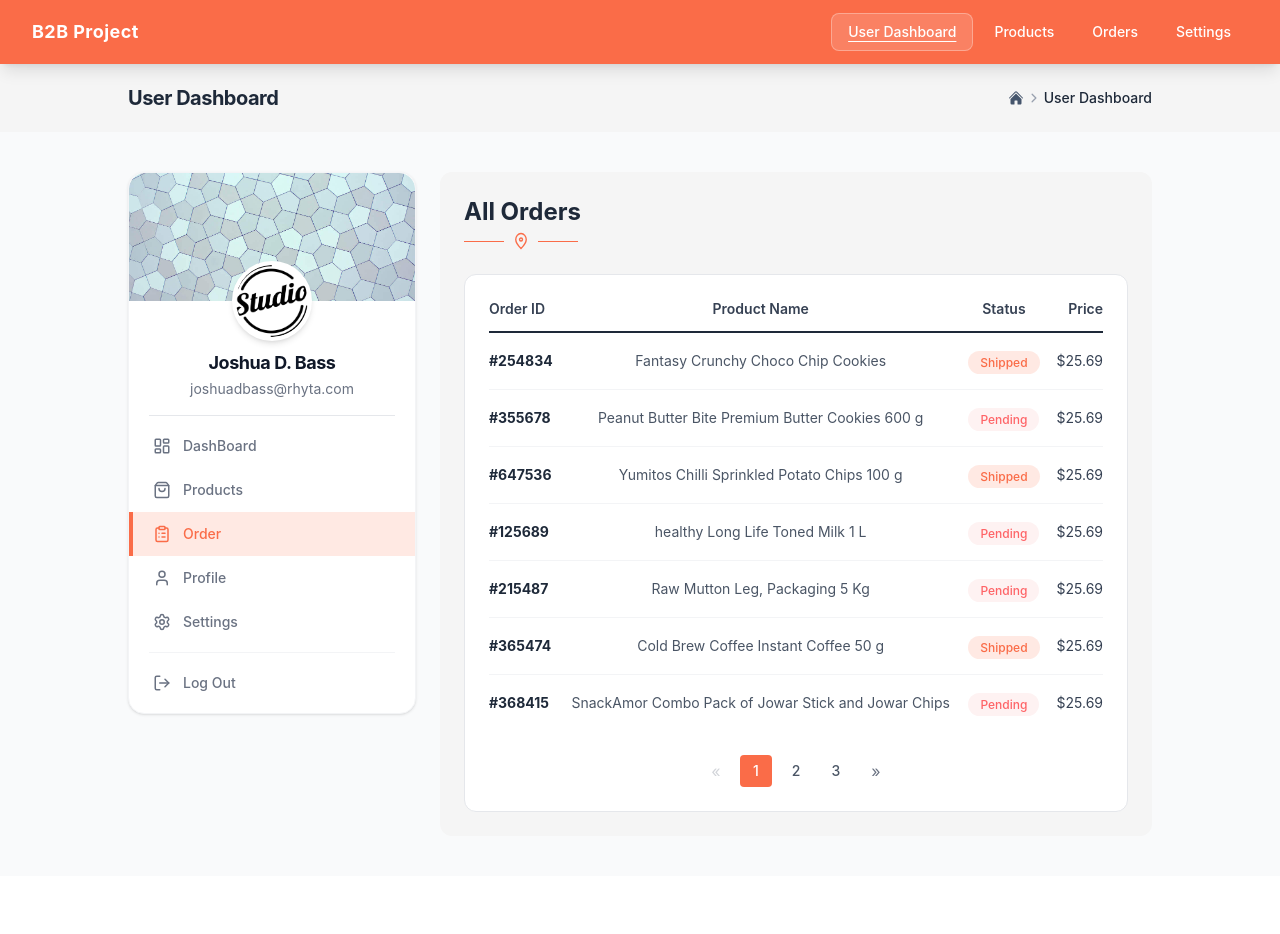
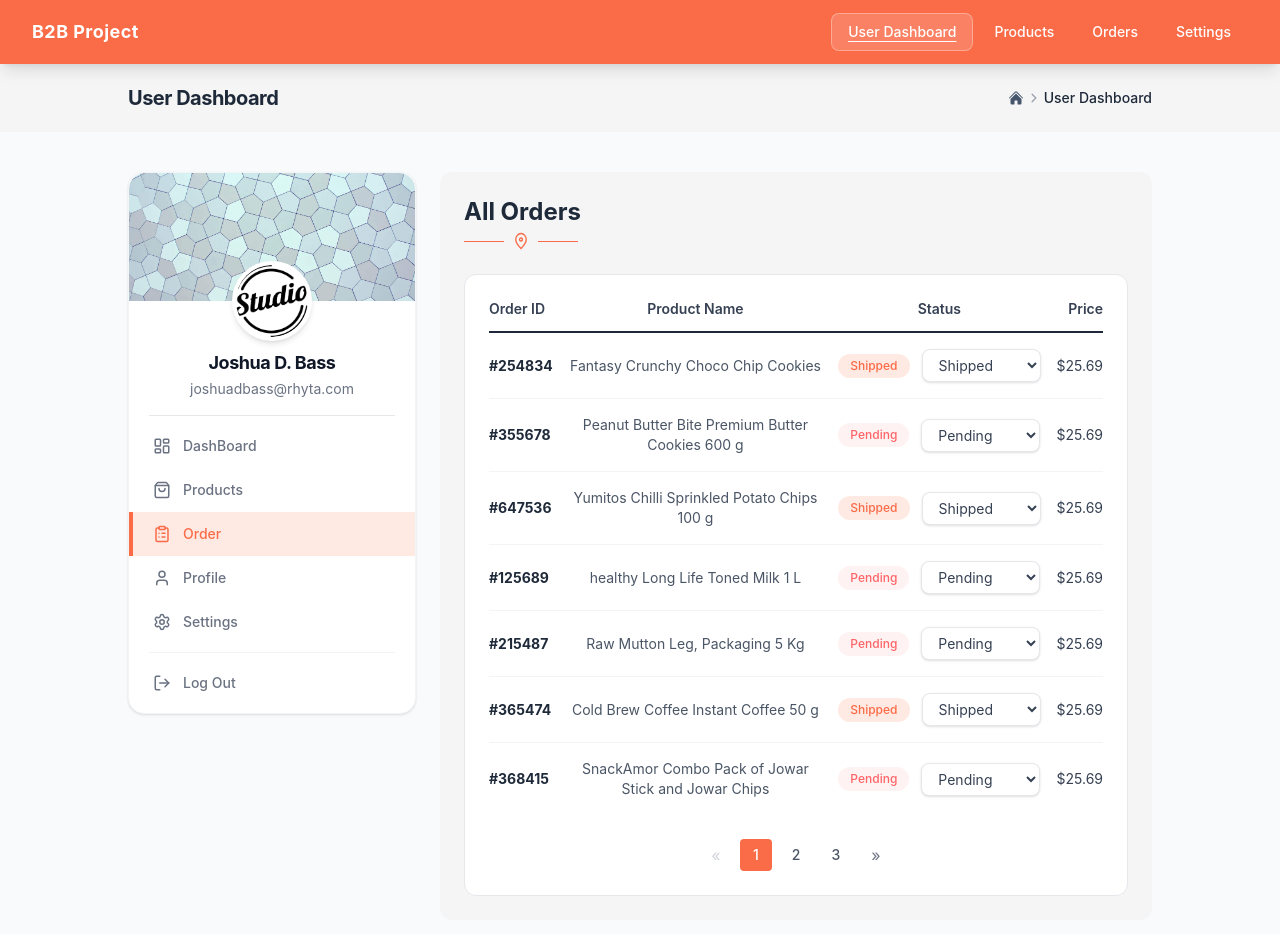
Before and after one commit to morphcodetech/b2b, a React (Vite) app: page /dashboard/order in a window 1280 px wide. Shown: the top 934 px of the page. Before the commit the page ends 876 px from the top, so only its background shows below. Built offline with nearby package versions, Linux system fonts and the light colour scheme.

Commit message:
Order status are now editable

```diff
--- a/src/components/Order/Order.jsx
+++ b/src/components/Order/Order.jsx
@@ -1,11 +1,41 @@
-import React from "react";
-import orderData from "./orderData";
+import React, { useEffect, useState } from "react";
+import orderSeed from "./orderData";
 import OrderHeader from "./OrderHeader";
 import OrderTableHeader from "./OrderTableHeader";
 import OrderTableRow from "./OrderTableRow";
 import OrderPagination from "./OrderPagination";
 
 const Order = () => {
+  const STORAGE_KEY = "b2b.orders.demo.v1";
+
+  const normalizeSeed = (arr) => (arr || []).map((o) => ({ ...o }));
+
+  const [orders, setOrders] = useState(() => {
+    if (typeof window === "undefined") return normalizeSeed(orderSeed);
+
+    try {
+      const raw = window.localStorage.getItem(STORAGE_KEY);
+      if (!raw) return normalizeSeed(orderSeed);
+      const parsed = JSON.parse(raw);
+      if (!Array.isArray(parsed)) return normalizeSeed(orderSeed);
+      return parsed;
+    } catch {
+      return normalizeSeed(orderSeed);
+    }
+  });
+
+  useEffect(() => {
+    try {
+      window.localStorage.setItem(STORAGE_KEY, JSON.stringify(orders));
+    } catch {
+      // Ignore localStorage errors
+    }
+  }, [orders]);
+
+  const handleUpdateStatus = (id, status) => {
+    setOrders((prev) => prev.map((o) => (o.id === id ? { ...o, status } : o)));
+  };
+
   return (
     <div>
       <OrderHeader />
@@ -14,13 +44,14 @@ const Order = () => {
           <table className="w-full">
             <OrderTableHeader />
             <tbody>
-              {orderData.map((o, i) => (
+              {orders.map((o) => (
                 <OrderTableRow
-                  key={i}
+                  key={o.id}
                   id={o.id}
                   product={o.product}
                   status={o.status}
                   price={o.price}
+                  onUpdateStatus={handleUpdateStatus}
                 />
               ))}
             </tbody>
--- a/src/components/Order/OrderStatusBadge.jsx
+++ b/src/components/Order/OrderStatusBadge.jsx
@@ -2,12 +2,18 @@ import React from "react";
 
 const OrderStatusBadge = ({ status }) => {
   const isShipped = status === "Shipped";
+  const isCompleted = status === "Completed";
+  const isPending = status === "Pending";
   return (
     <span
       className={`px-3 py-1 rounded-full text-xs font-medium ${
         isShipped
           ? "bg-[#FA6C48]/15 text-[#FA6C48]"
-          : "bg-red-50 text-red-400"
+          : isCompleted
+          ? "bg-emerald-50 text-emerald-500"
+          : isPending
+          ? "bg-red-50 text-red-400"
+          : "bg-gray-100 text-gray-600"
       }`}
     >
       {status}
--- a/src/components/Order/OrderTableRow.jsx
+++ b/src/components/Order/OrderTableRow.jsx
@@ -1,12 +1,38 @@
 import React from "react";
 import OrderStatusBadge from "./OrderStatusBadge";
 
-const OrderTableRow = ({ id, product, status, price }) => (
+const OrderTableRow = ({
+  id,
+  product,
+  status,
+  price,
+  onUpdateStatus,
+}) => (
   <tr className="border-b border-gray-100 last:border-0 hover:bg-gray-50 transition-colors">
     <td className="py-4 pr-4 text-sm font-bold text-gray-800">{id}</td>
-    <td className="py-4 pr-4 text-sm text-gray-600 text-center">{product}</td>
+    <td className="py-4 pr-4 text-sm text-gray-600 text-center">
+      {product}
+    </td>
     <td className="py-4 pr-4 text-center">
-      <OrderStatusBadge status={status} />
+      <div className="flex items-center justify-center gap-3">
+        {onUpdateStatus ? (
+          <>
+            <OrderStatusBadge status={status} />
+            <select
+              value={status}
+              onChange={(e) => onUpdateStatus(id, e.target.value)}
+              className="px-3 py-1.5 rounded-lg border border-gray-200 bg-white text-sm text-gray-700 shadow-sm focus:outline-none focus:ring-2 focus:ring-[#FA6C48]/30 focus:border-[#FA6C48]/50"
+              aria-label={`Update status for order ${id}`}
+            >
+              <option value="Pending">Pending</option>
+              <option value="Shipped">Shipped</option>
+              <option value="Completed">Completed</option>
+            </select>
+          </>
+        ) : (
+          <OrderStatusBadge status={status} />
+        )}
+      </div>
     </td>
     <td className="py-4 text-sm text-gray-700 text-right">{price}</td>
   </tr>
```
